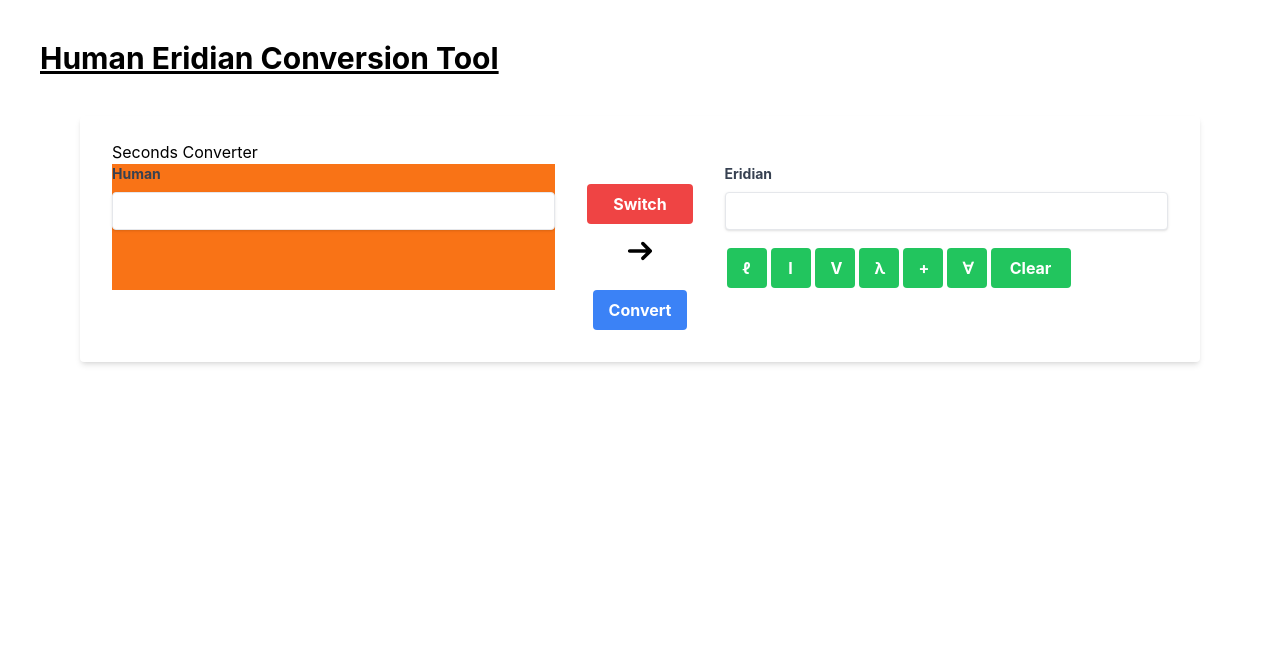
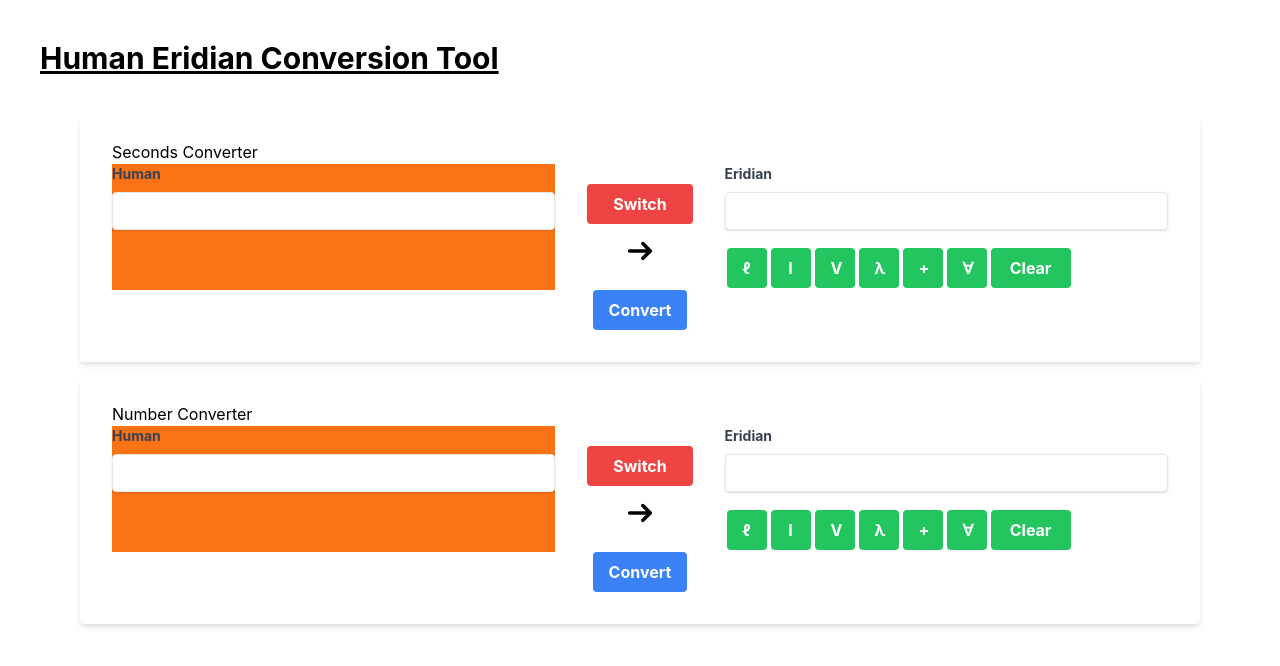
Before and after one commit to AlexGaiser/project_hail_mary, a React (Create React App) app in the folder client/: page / in a window 1280 px wide. Shown: the top 666 px of the page. Built offline with nearby package versions, Linux system fonts and the light colour scheme.

Commit message:
Add NumbersConverter to App.tsx view

```diff
--- a/client/src/App.tsx
+++ b/client/src/App.tsx
@@ -1,6 +1,6 @@
 import React, { useEffect } from 'react';
 // import './App.css';
-import { fetchHumanNumberToEridian } from './services/api/conversion.service';
+import NumbersConverter from './views/Converters/NumbersConverter';
 import SecondsConverter from './views/Converters/SecondsConverter';
 
 function App() {
@@ -11,6 +11,7 @@ function App() {
       </h1>
       <div className="p-10">
         <SecondsConverter />
+        <NumbersConverter />
       </div>
     </div>
   );
```
